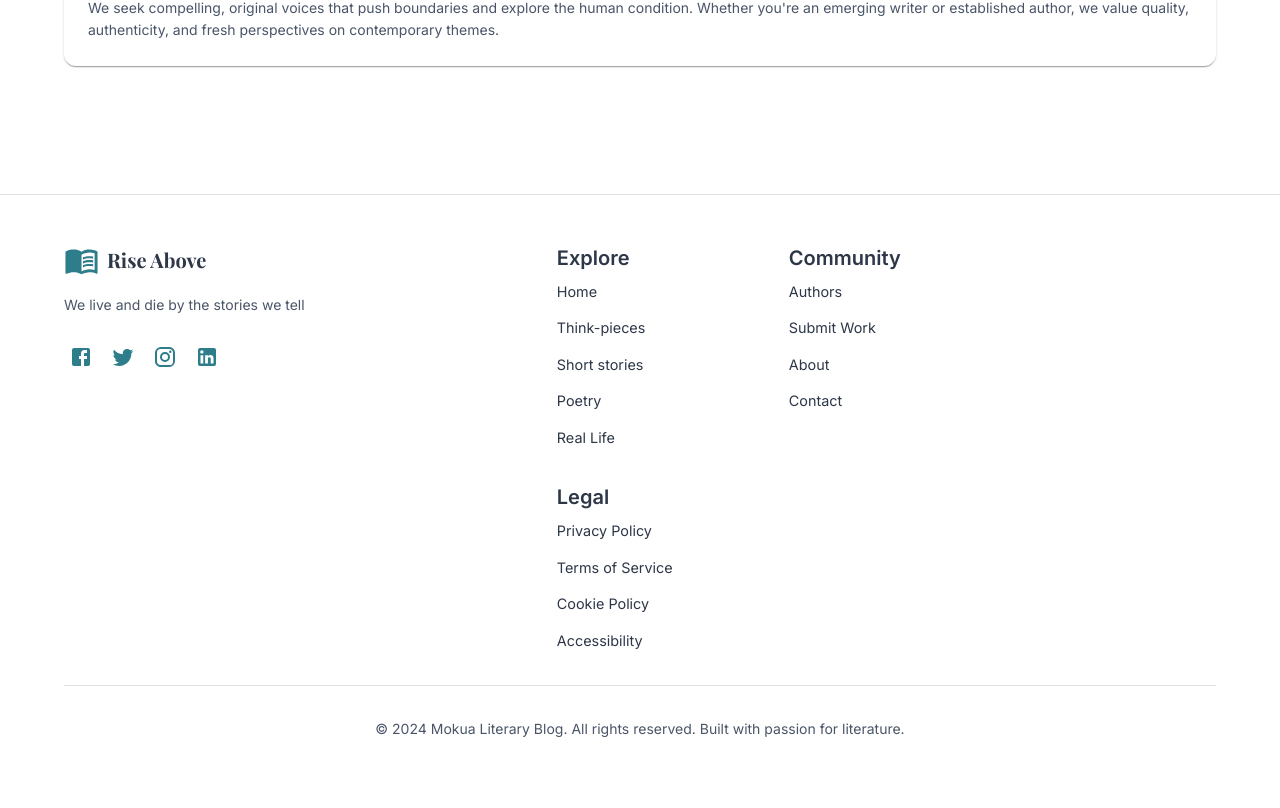
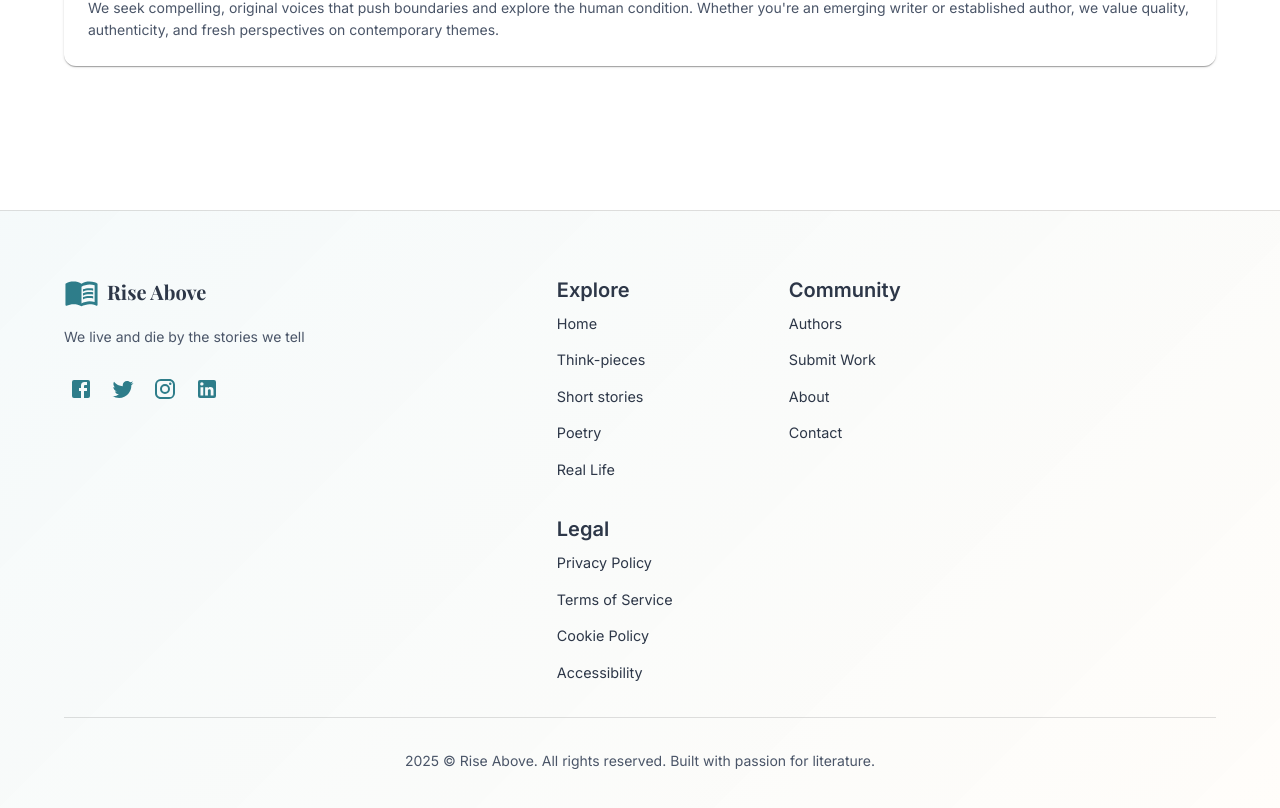
Before and after one commit to magvtv/61_Mokua, a React (Vite) app: page /submit in a window 1280 px wide. Shown: the part 1511-2319 px from the top of the page. Built offline with nearby package versions, Linux system fonts and the light colour scheme; a web font is replaced by a local one.

Commit message:
feat(footer): gradient background + dynamic year; layout groups Explore/Community/Legal fix(post): cap hero image width/height on large screens

```diff
--- a/src/components/layout/Footer.tsx
+++ b/src/components/layout/Footer.tsx
@@ -19,13 +19,13 @@ const Footer: React.FC = () => {
   return (
     <Box
       component="footer"
-      sx={{
-        bgcolor: 'background.paper',
+      sx={(theme) => ({
         borderTop: 1,
         borderColor: 'divider',
-        py: 6,
-        mt: 8,
-      }}
+        py: 8,
+        mt: 10,
+        background: `linear-gradient(135deg, ${theme.palette.mode === 'dark' ? theme.palette.primary.dark : theme.palette.primary.light}10 0%, ${theme.palette.mode === 'dark' ? theme.palette.secondary.dark : theme.palette.secondary.light}08 100%)`,
+      })}
     >
       <Container maxWidth="lg">
         <Box sx={{ display: 'flex', flexWrap: 'wrap', gap: 4, alignItems: 'flex-start' }}>
@@ -147,7 +147,7 @@ const Footer: React.FC = () => {
           }}
         >
           <Typography variant="body2" color="text.secondary">
-            © 2024 Mokua Literary Blog. All rights reserved. Built with passion for literature.
+            {new Date().getFullYear()} © Rise Above. All rights reserved. Built with passion for literature.
           </Typography>
         </Box>
       </Container>
--- a/src/pages/PostDetailPage.tsx
+++ b/src/pages/PostDetailPage.tsx
@@ -244,6 +244,8 @@ const PostDetailPage: React.FC = () => {
               borderRadius: 2,
               overflow: 'hidden',
               boxShadow: 2,
+              maxWidth: 960,
+              mx: 'auto'
             }}
           >
             <img
@@ -252,7 +254,7 @@ const PostDetailPage: React.FC = () => {
               style={{
                 width: '100%',
                 height: 'auto',
-                maxHeight: '500px',
+                maxHeight: '520px',
                 objectFit: 'cover',
               }}
             />
```
Also changed, not shown: vercel.json, 1 other file (tests, documents, lock files or other folders).
